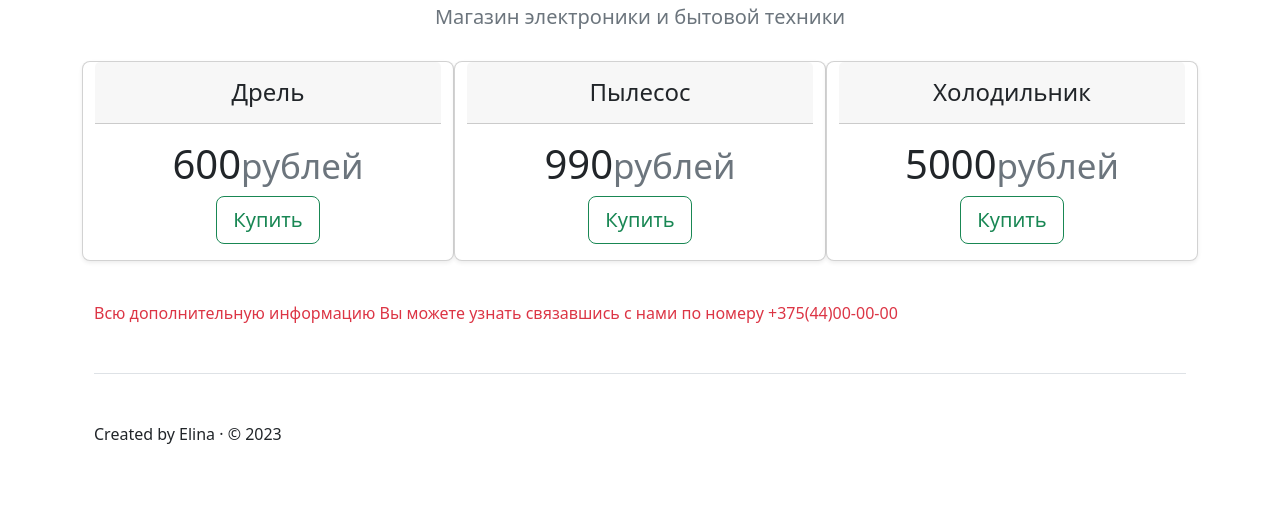
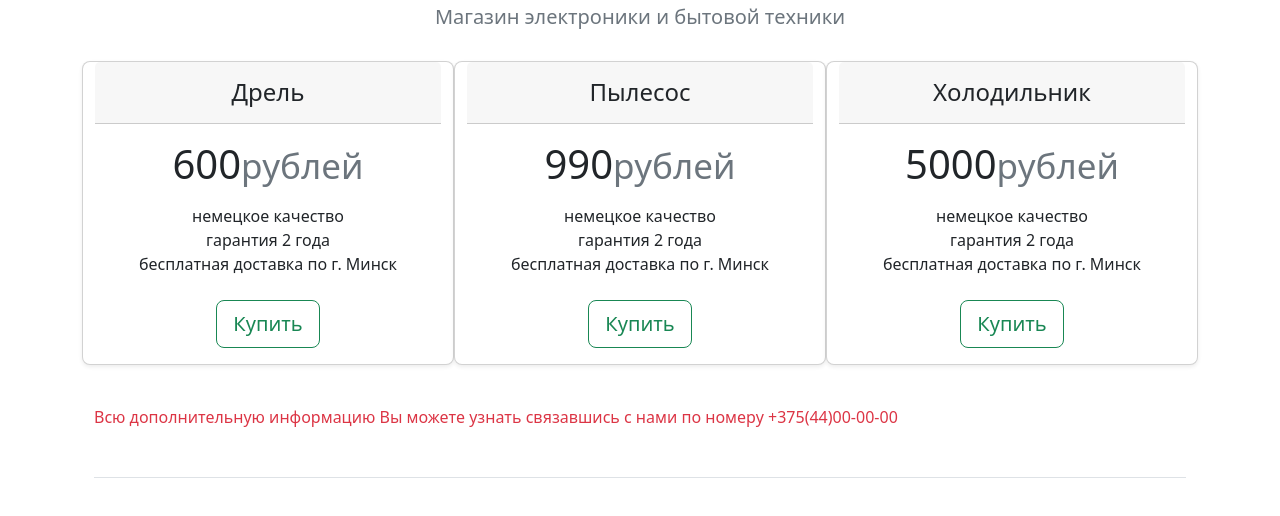
Before and after one commit to Elichita/shoponline, a Flask app: page / in a window 1280 px wide. Shown: the part 183-699 px from the top of the page. Run offline with Flask 3, Linux system fonts and the light colour scheme.

Commit message:
дз(доработать карточки товаров)

```diff
--- a/templates/index.html
+++ b/templates/index.html
@@ -18,6 +18,11 @@
               </div>
               <div class="card-body">
                 <h1 class="card-title pricing-card-title">{{ el.price }}<small class="text-muted fw-light">рублей</small></h1>
+                <ul class="list-unstyled mt-3 mb-4">
+                  <li>немецкое качество</li>
+                  <li>гарантия 2 года</li>
+                  <li>бесплатная доставка по г. Минск</li>
+                </ul>
                 <a href="" class="btn btn-lg btn-block btn-outline-success">Купить</a>
               </div>
             </div>
```
